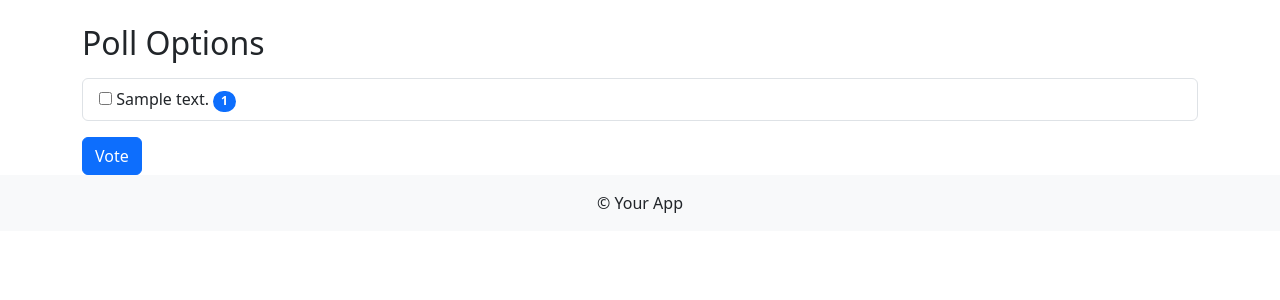
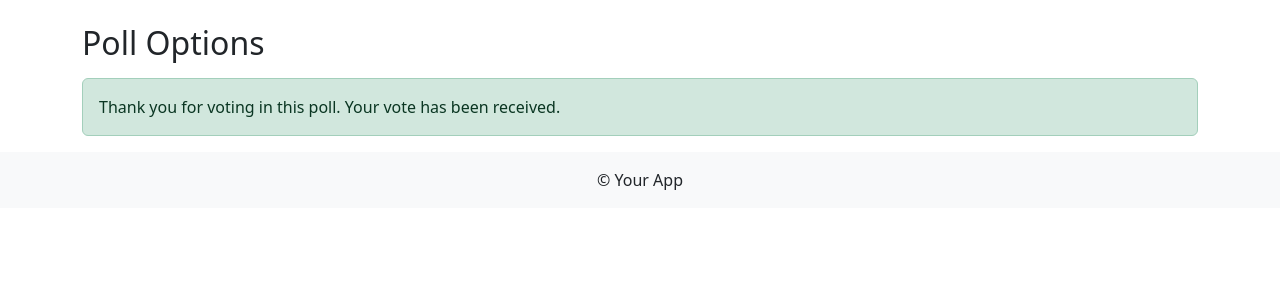
Before and after one commit to kiraashley24/miniproject3KS, a Flask app: page /polls/1 in a window 1280 px wide. Shown: the part 144-444 px from the top of the page. Run offline with Flask 3, Linux system fonts and the light colour scheme; a user stored in the database is signed in; tables that the repository leaves empty hold one stand-in row (values such as "Sample post").

Commit message:
Allows user to vote only once and displays message that their vote has been submitted!

```diff
--- a/app.py
+++ b/app.py
@@ -92,8 +92,14 @@ def create_poll():
 # View a specific poll
 @app.route('/polls/<int:poll_id>')
 def view_poll(poll_id):
+    user_id = session.get('user_id')
     options = db.get_poll_options(poll_id)
-    return render_template('view_poll.html', poll_id=poll_id, options=options)
+
+    # Check if the user has already voted in this poll
+    user_has_voted = db.has_user_voted(user_id, poll_id)
+
+    return render_template('view_poll.html', user_has_voted=user_has_voted, poll_id=poll_id, options=options)
+
 
 
 # Vote on a poll option
@@ -108,11 +114,18 @@ def vote(poll_id):
     if not option_id:
         flash('Please select an option to vote.', 'danger')
     else:
-        # Implement the voting logic here (record the vote in the database)
-        db.record_vote(session['user_id'], poll_id, option_id)
-        flash('Vote recorded!', 'success')
+        user_id = session['user_id']
+
+        # Check if the user has already voted in this poll
+        if db.has_user_voted(user_id, poll_id):
+            flash('You have already voted in this poll.', 'danger')
+        else:
+            # Record the vote in the database
+            db.record_vote(user_id, poll_id, option_id)
+            flash('Vote recorded!', 'success')
 
     return redirect(url_for('view_poll', poll_id=poll_id))
+
 
 @app.context_processor
 def inject_db_functions():
--- a/db.py
+++ b/db.py
@@ -110,3 +110,11 @@ def record_vote(user_id, poll_id, option_id):
     cursor.execute("INSERT INTO votes (user_id, poll_id, option_id) VALUES (?, ?, ?)", (user_id, poll_id, option_id))
     conn.commit()
     conn.close()
+
+def has_user_voted(user_id, poll_id):
+    conn = get_db()
+    cursor = conn.cursor()
+    cursor.execute("SELECT id FROM votes WHERE user_id = ? AND poll_id = ?", (user_id, poll_id))
+    result = cursor.fetchone() is not None
+    conn.close()
+    return result
--- a/templates/view_poll.html
+++ b/templates/view_poll.html
@@ -4,12 +4,17 @@
 
 {% block content %}
     <h2 class="mb-3">Poll Options</h2>
+    {% if user_has_voted %}
+        <div class="alert alert-success">
+            Thank you for voting in this poll. Your vote has been received.
+        </div>
+    {% else %}
         <form method="post" action="{{ url_for('vote', poll_id=poll_id) }}" class="needs-validation" novalidate>
             <ul class="list-group">
                 {% for option in options %}
                     <li class="list-group-item">
                         <label>
-                        <input type="checkbox" name="option_id" value="{{ option[0] }}"> {{ option[1] }}
+                            <input type="radio" name="option_id" value="{{ option[0] }}"> {{ option[1] }}
                         </label>
                         <span class="badge bg-primary rounded-pill">{{ get_vote_count(option[0]) }}</span>
                     </li>
@@ -17,5 +22,6 @@
             </ul>
             <button type="submit" class="btn btn-primary mt-3">Vote</button>
         </form>
+    {% endif %}
 </div>
 {% endblock %}
```
Lines whose indentation alone changed are shown as unchanged.
